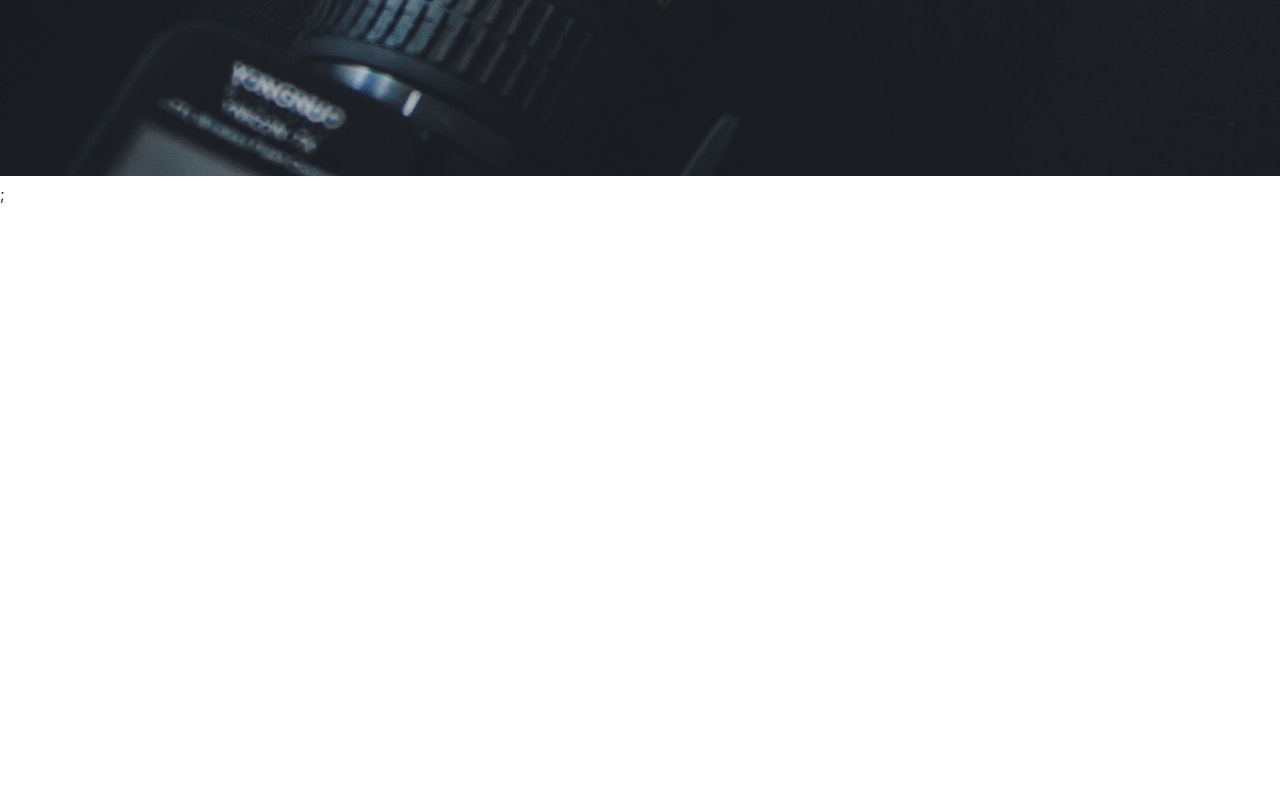
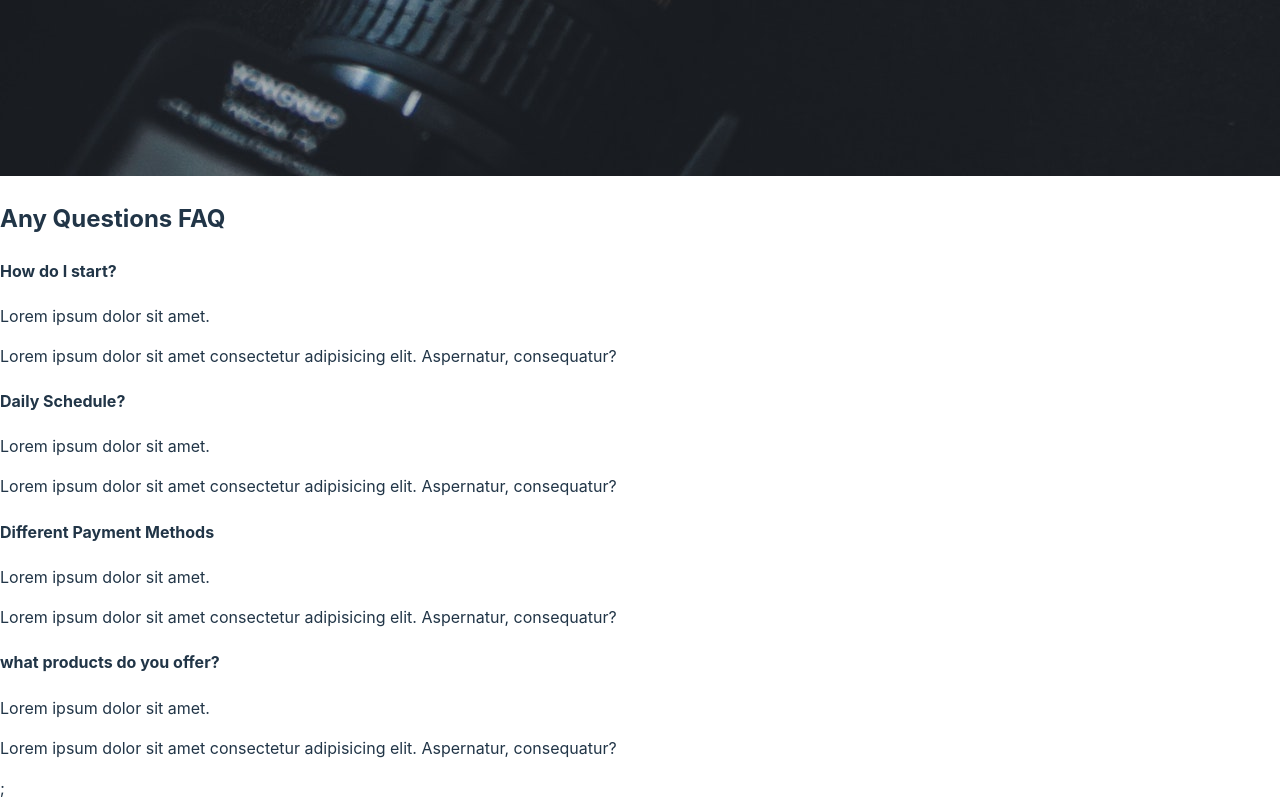
Before and after one commit to FH-N/react-capture-portfolio, a React (Vite) app: page / in a window 1280 px wide. Shown: the part 3209-4009 px from the top of the page. Before the commit the page ends 3415 px from the top, so only its background shows below. Built offline with nearby package versions, Linux system fonts and the light colour scheme.

Commit message:
4.FaqSection

```diff
--- a/src/Pages/AboutUs.tsx
+++ b/src/Pages/AboutUs.tsx
@@ -1,12 +1,14 @@
 //import page components
 import AboutSection from "../components/AboutSection";
 import ServicesSection from "../components/ServicesSections";
+import FaqSection from "../components/FaqSection";
 
 const AboutUs = () => {
   return (
     <>
       <AboutSection />;
       <ServicesSection />
+      <FaqSection />
     </>
   );
 };
--- /dev/null
+++ b/src/components/FaqSection.tsx
@@ -0,0 +1,52 @@
+const FaqSection = () => {
+  return (
+    <div className="faq">
+      <h2>
+        {" "}
+        Any Questions <span>FAQ</span>
+      </h2>
+      <div className="questions">
+        <h4>How do I start?</h4>
+        <div className="answer">
+          <p>Lorem ipsum dolor sit amet.</p>
+          <p>
+            Lorem ipsum dolor sit amet consectetur adipisicing elit. Aspernatur,
+            consequatur?
+          </p>
+        </div>
+      </div>
+      <div className="questions">
+        <h4>Daily Schedule?</h4>
+        <div className="answer">
+          <p>Lorem ipsum dolor sit amet.</p>
+          <p>
+            Lorem ipsum dolor sit amet consectetur adipisicing elit. Aspernatur,
+            consequatur?
+          </p>
+        </div>
+      </div>
+      <div className="questions">
+        <h4>Different Payment Methods</h4>
+        <div className="answer">
+          <p>Lorem ipsum dolor sit amet.</p>
+          <p>
+            Lorem ipsum dolor sit amet consectetur adipisicing elit. Aspernatur,
+            consequatur?
+          </p>
+        </div>
+      </div>
+      <div className="questions">
+        <h4>what products do you offer?</h4>
+        <div className="answer">
+          <p>Lorem ipsum dolor sit amet.</p>
+          <p>
+            Lorem ipsum dolor sit amet consectetur adipisicing elit. Aspernatur,
+            consequatur?
+          </p>
+        </div>
+      </div>
+    </div>
+  );
+};
+
+export default FaqSection;
```
